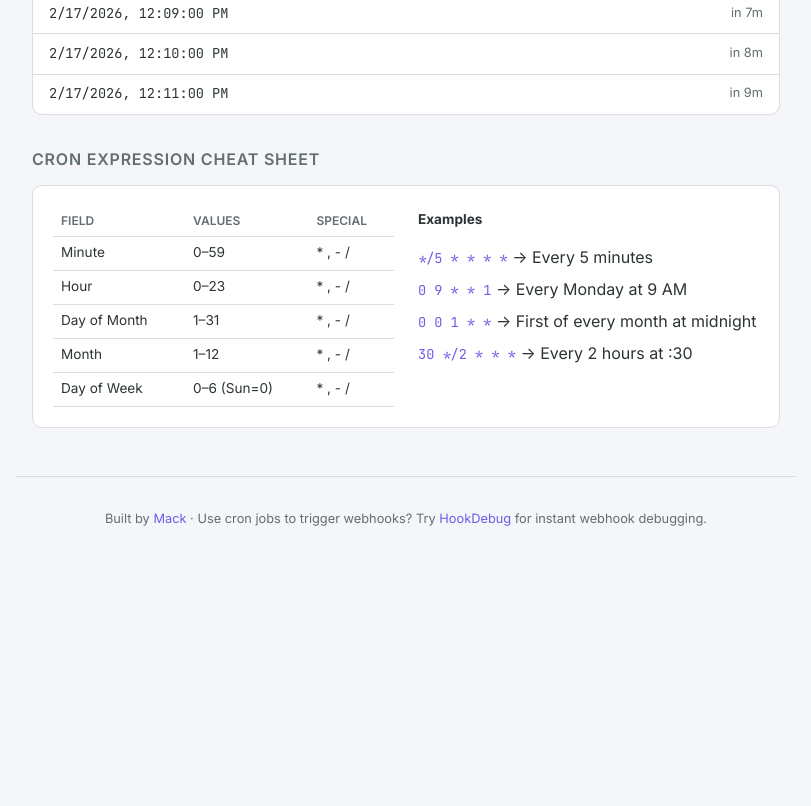
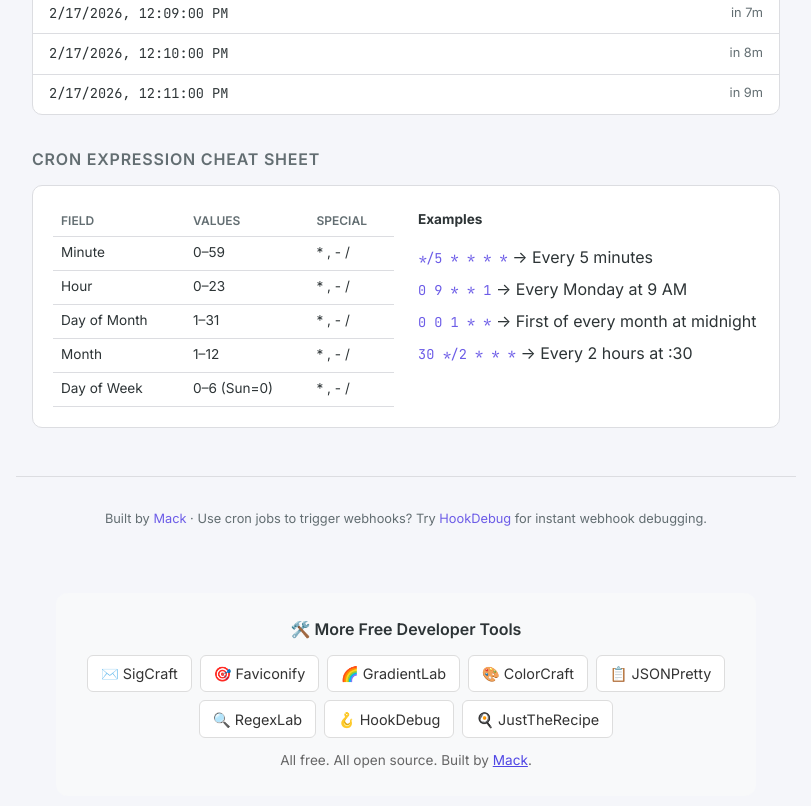
Before and after one commit to mack-moneymaker/cronmaker, a plain HTML site: page index.html in a window 1280 px wide. Shown: the part 1906-2712 px from the top of the page, without its empty margins (234-1045 px from the left). Before the commit the page ends 2467 px from the top, so only its background shows below. Drawn offline with Linux system fonts and the light colour scheme.

Commit message:
feat: add cross-promotion banner linking to sibling tools

```diff
--- a/index.html
+++ b/index.html
@@ -111,5 +111,20 @@
     </footer>
 
     <script src="cron.js"></script>
+
+  <div style="max-width:700px;margin:2rem auto;padding:1.5rem;background:#f8f9fa;border-radius:12px;text-align:center;">
+    <p style="font-weight:600;margin-bottom:0.75rem;">🛠️ More Free Developer Tools</p>
+    <div style="display:flex;flex-wrap:wrap;gap:0.5rem;justify-content:center;">
+      <a href="https://mack-moneymaker.github.io/sigcraft/" target="_blank" style="padding:0.4rem 0.8rem;background:#fff;border:1px solid #ddd;border-radius:6px;text-decoration:none;color:#333;font-size:0.9rem;">✉️ SigCraft</a>
+      <a href="https://mack-moneymaker.github.io/faviconify/" target="_blank" style="padding:0.4rem 0.8rem;background:#fff;border:1px solid #ddd;border-radius:6px;text-decoration:none;color:#333;font-size:0.9rem;">🎯 Faviconify</a>
+      <a href="https://mack-moneymaker.github.io/gradientlab/" target="_blank" style="padding:0.4rem 0.8rem;background:#fff;border:1px solid #ddd;border-radius:6px;text-decoration:none;color:#333;font-size:0.9rem;">🌈 GradientLab</a>
+      <a href="https://mack-moneymaker.github.io/colorcraft/" target="_blank" style="padding:0.4rem 0.8rem;background:#fff;border:1px solid #ddd;border-radius:6px;text-decoration:none;color:#333;font-size:0.9rem;">🎨 ColorCraft</a>
+      <a href="https://mack-moneymaker.github.io/jsonpretty/" target="_blank" style="padding:0.4rem 0.8rem;background:#fff;border:1px solid #ddd;border-radius:6px;text-decoration:none;color:#333;font-size:0.9rem;">📋 JSONPretty</a>
+      <a href="https://mack-moneymaker.github.io/regexlab/" target="_blank" style="padding:0.4rem 0.8rem;background:#fff;border:1px solid #ddd;border-radius:6px;text-decoration:none;color:#333;font-size:0.9rem;">🔍 RegexLab</a>
+      <a href="https://hookdebug-app.fly.dev/" target="_blank" style="padding:0.4rem 0.8rem;background:#fff;border:1px solid #ddd;border-radius:6px;text-decoration:none;color:#333;font-size:0.9rem;">🪝 HookDebug</a>
+      <a href="https://justtherecipe-app.fly.dev/" target="_blank" style="padding:0.4rem 0.8rem;background:#fff;border:1px solid #ddd;border-radius:6px;text-decoration:none;color:#333;font-size:0.9rem;">🍳 JustTheRecipe</a>
+    </div>
+    <p style="margin-top:0.75rem;font-size:0.85rem;color:#666;">All free. All open source. Built by <a href="https://rendly-api.fly.dev" style="color:#4f46e5;">Mack</a>.</p>
+  </div>
 </body>
 </html>
```
